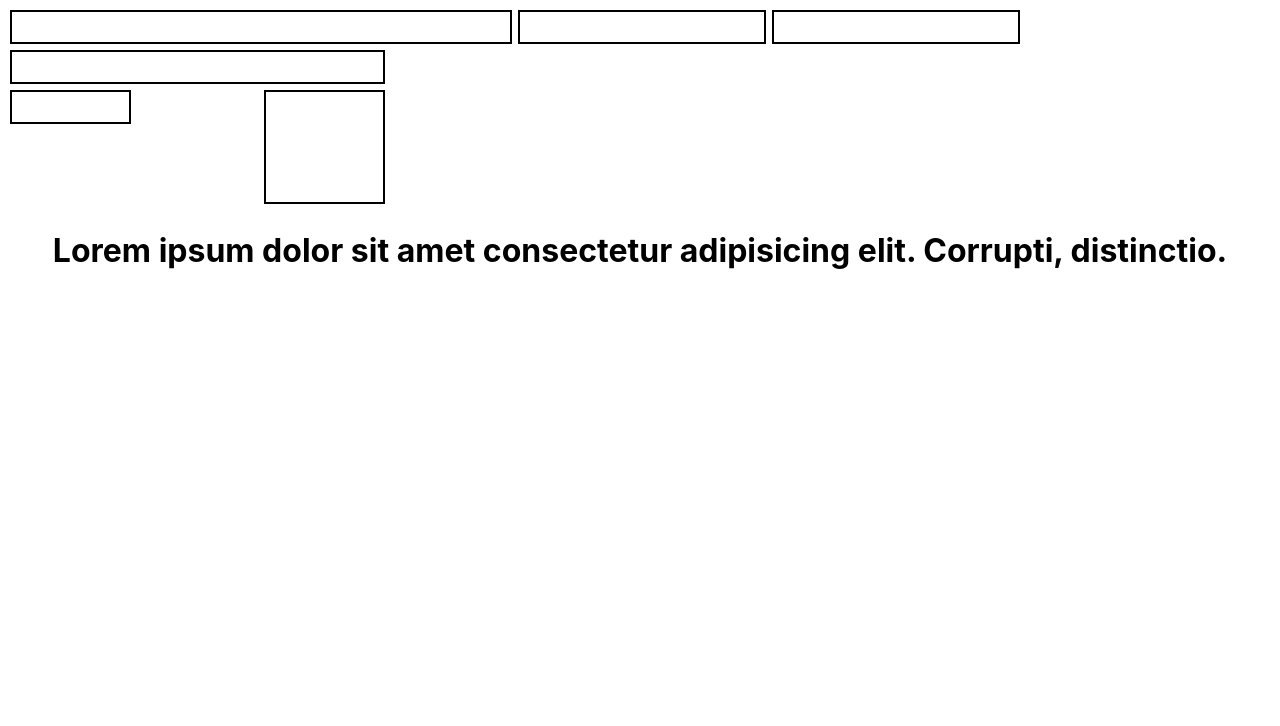
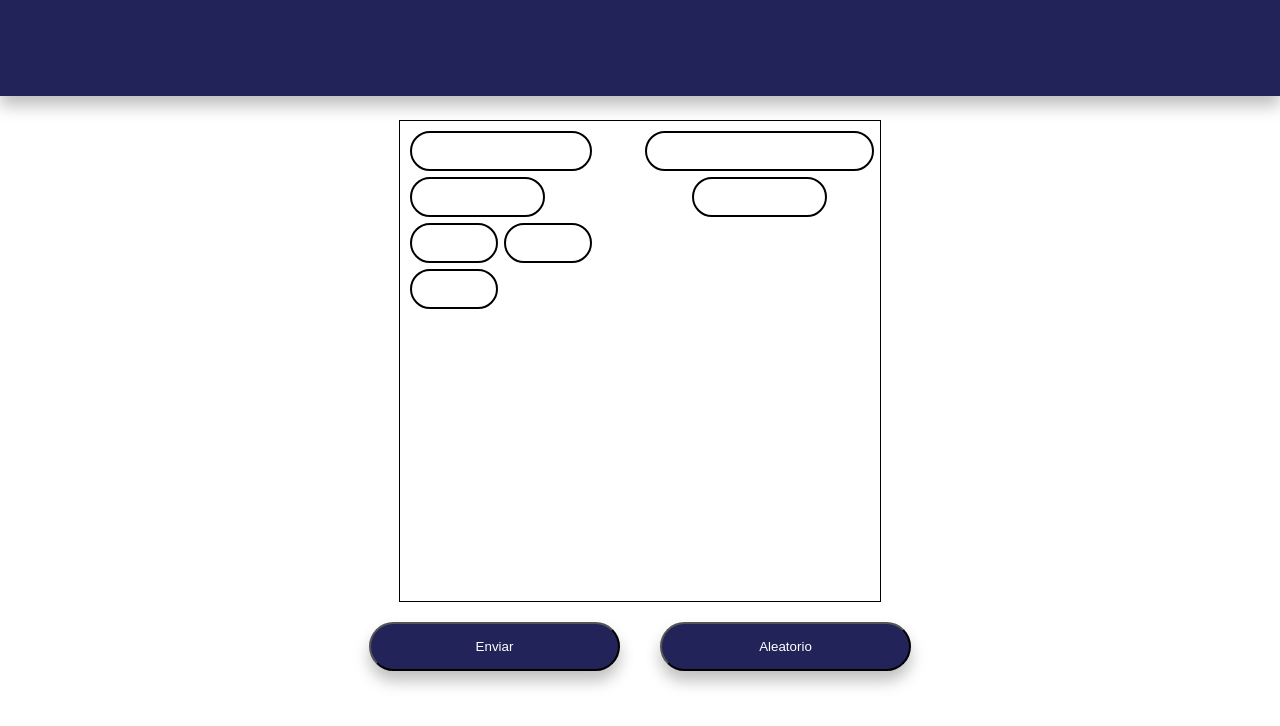
Before and after one commit to pepemaluza/battleshipFront, a React (Create React App) app: page / in a window 1280 px wide. Shown: the top 726 px of the page. Built offline with nearby package versions, Linux system fonts and the light colour scheme.

Commit message:
First Prototype Board.

```diff
--- a/src/App.css
+++ b/src/App.css
@@ -2,41 +2,18 @@
   text-align: center;
 }
 
-.App-logo {
-  height: 40vmin;
-  pointer-events: none;
+.layout div {
+  border: 2px solid black;
+  border-radius: 25px;
 }
 
-@media (prefers-reduced-motion: no-preference) {
-  .App-logo {
-    animation: App-logo-spin infinite 20s linear;
-  }
+button {
+  color: white;
+  border-radius: 25px;
+  width: 251px;
+  height: 49px;
+  align-items: center;
+  background: #222459;
+  box-shadow: 0px 10px 15px rgba(0, 0, 0, 0.25);
+  margin: 20px;
 }
-
-.App-header {
-  background-color: #282c34;
-  min-height: 100vh;
-  display: flex;
-  flex-direction: column;
-  align-items: center;
-  justify-content: center;
-  font-size: calc(10px + 2vmin);
-  color: white;
-}
-
-.App-link {
-  color: #61dafb;
-}
-
-@keyframes App-logo-spin {
-  from {
-    transform: rotate(0deg);
-  }
-  to {
-    transform: rotate(360deg);
-  }
-}
-
-.layout div {
-  border: 2px solid black;
-}
--- a/src/App.tsx
+++ b/src/App.tsx
@@ -1,4 +1,4 @@
-import React from 'react';
+import React, { useState } from 'react';
 import './App.css';
 import Navbar from './components/navbar/Navbar'
 import LoginPage from './pages/loginPage/LoginPage'
@@ -10,44 +10,77 @@ const ReactGridLayout = WidthProvider(RLG);
 
 function App() {
 
-    const layout = [
+    var layoutInit: RLG.Layout[] = [
+        {i: "0", x: 9, y: 0, w: 5, h: 1},
         {i: "1", x: 0, y: 0, w: 4, h: 1},
-        {i: "2", x: 4, y: 0, w: 2, h: 1},
-        {i: "3", x: 6, y: 0, w: 2, h: 1},
-        {i: "4", x: 0, y: 0, w: 3, h: 1},
-        {i: "5", x: 0, y: 1, w: 1, h: 1},
-        {i: "6", x: 2, y: 2, w: 1, h: 3},
+        {i: "2", x: 0, y: 0, w: 3, h: 1},
+        {i: "3", x: 6, y: 0, w: 3, h: 1},
+        {i: "4", x: 0, y: 0, w: 2, h: 1},
+        {i: "5", x: 0, y: 1, w: 2, h: 1},
+        {i: "6", x: 2, y: 2, w: 2, h: 1},
     ]
 
+    const [layout, setLayout] = React.useState(layoutInit)
+
     const onLayoutChange = (layout: RLG.Layout[]) => {
-        alert(layout.flatMap(e => {return e.x}))
+        setLayout(layout);
     }
 
     //{i: "key", x: 0, y: 0, l: 4, v: 0}
+    const base: RLG.Layout = {i: "1", x: 0, y: 0, w: 4, h: 1};
 
-    const handleTurnShip = () => {
-        alert(layout.flatMap(e => { return e.i}).toString());
+    const handleTurnShip = (n : number) => {
+        const layoutBis: RLG.Layout[] = []
+        for (let index = 0; index < layout.length; index++) {
+            if (index !== n) {
+                layoutBis.push(layout.at(index) || base);
+            } else {
+                const temp = {i: layout.at(n)?.i || "", x: layout.at(n)?.x || 0, y: layout.at(n)?.y || 0, w: layout.at(n)?.h || 0, h: layout.at(n)?.w || 0};
+                layoutBis.push(temp);
+            }
+        }
+        setLayout(layoutBis);
+    }
+
+    const handleSendBoard = () => {
+        alert(layout.toString)
+    }
+
+    const randomBoard = () => {
+        const newBoard: RLG.Layout[] = [];
+        for (let index = 0; index < layout.length; index++) {
+            let t = layout[index];
+            let swap = Math.floor(Math.random()*2)
+            newBoard.push({i: t.i, x: Math.floor(Math.random()*(10)), y: Math.floor(Math.random()*(10)), w: swap? t.h: t.w, h: swap? t.w: t.h})
+        }
+        setLayout(newBoard);
     }
 
     return (
         <div className="App">
+            <Navbar />
+            <div style={{marginLeft: 'auto', marginRight: 'auto', position: 'relative', width: '480px', marginTop: '120px', border: '1px solid black'}}>
+            <div style={{width: '480px', height: '480px'}}>
                 <ReactGridLayout
                     className='layout'
+                    preventCollision={true}
+                    autoSize
                     cols={10}
-                rowHeight={30}
+                    rowHeight={36}
                     verticalCompact={false}
                     layout={layout}
                     maxRows={10}
+                    isBounded={true}
                     onLayoutChange={onLayoutChange}
                 >
-                <div key="1" title='OKOK' onDoubleClick={() => {alert("Clicked.")}} />
-                <div key="2"  onDoubleClick={() => {handleTurnShip()}} />
-                <div key="3" />
-                <div key="4" />
-                <div key="5" />
-                <div key="6" />
+                    {layout.map((lay) => {
+                        return <div key={lay.i} onDoubleClick={() => {handleTurnShip((parseInt(lay.i)) )}} />
+                    })}
                 </ReactGridLayout>
-            <h1>Lorem ipsum dolor sit amet consectetur adipisicing elit. Corrupti, distinctio.</h1>
+            </div>
+            </div>
+            <button onClick={() => {handleSendBoard()}}>Enviar</button>
+            <button onClick={() => {randomBoard()}}>Aleatorio</button>
         </div>
     );
 }
```
Lines whose indentation alone changed are shown as unchanged.
